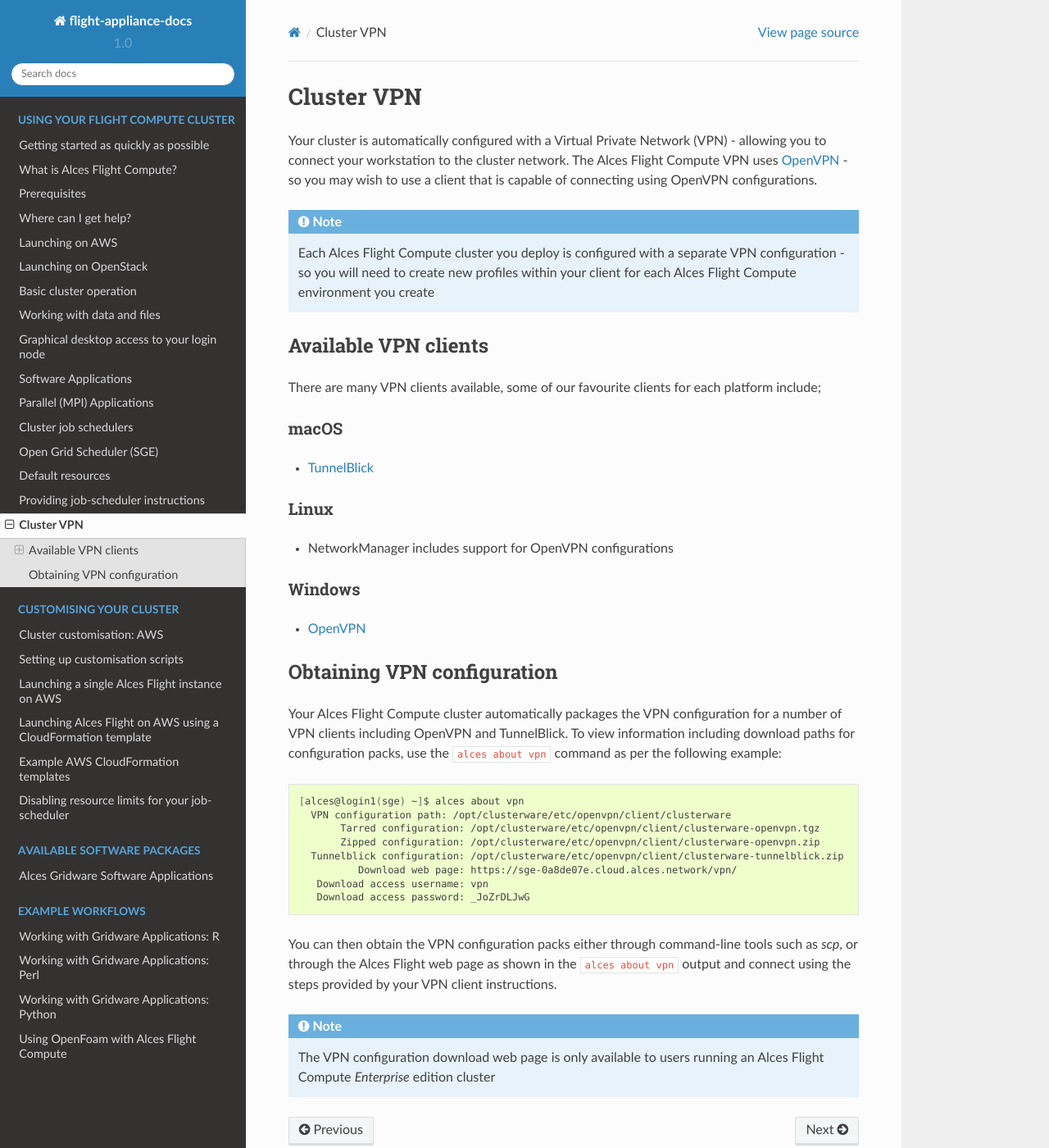
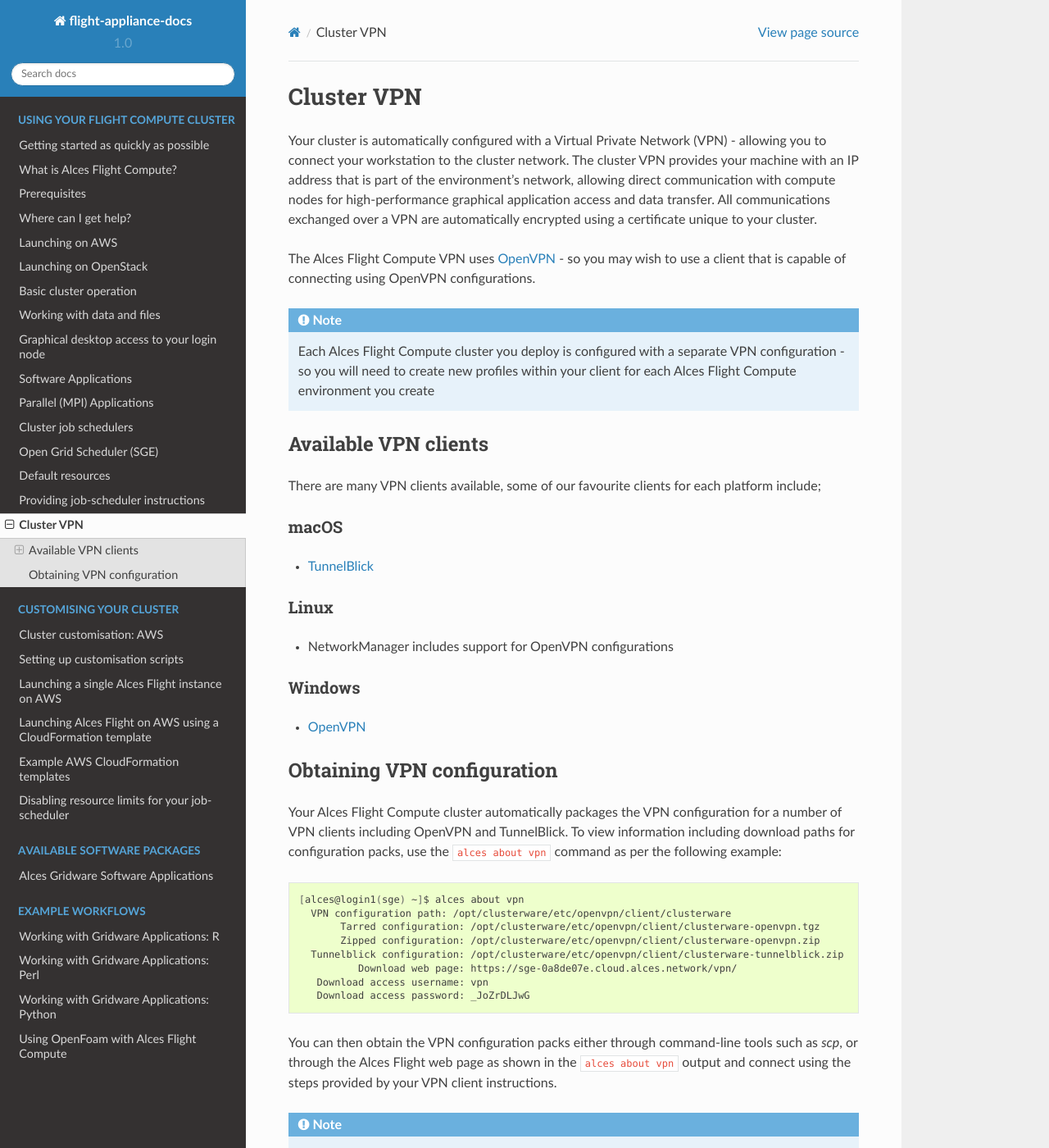
Before and after one commit to alces-software/flight-appliance-docs, a Sphinx documentation site: the page built from docs/source/vpn/vpn.rst, in a window 1280 px wide and 1400 px high. Shown: the whole window at 82% size. Built offline with Sphinx 7.4.7 and the Read the Docs theme 2.0.0, drawn with Linux system fonts in a browser that asks for light colours; some of the changed text lies outside the part shown.

Commit message:
Add further detail on VPN/connection

```diff
--- a/docs/source/vpn/vpn.rst
+++ b/docs/source/vpn/vpn.rst
@@ -3,7 +3,9 @@
 Cluster VPN
 ===========
 
-Your cluster is automatically configured with a Virtual Private Network (VPN) - allowing you to connect your workstation to the cluster network. The Alces Flight Compute VPN uses `OpenVPN <https://openvpn.net/>`_ - so you may wish to use a client that is capable of connecting using OpenVPN configurations.
+Your cluster is automatically configured with a Virtual Private Network (VPN) - allowing you to connect your workstation to the cluster network. The cluster VPN provides your machine with an IP address that is part of the environment's network, allowing direct communication with compute nodes for high-performance graphical application access and data transfer. All communications exchanged over a VPN are automatically encrypted using a certificate unique to your cluster.
+
+The Alces Flight Compute VPN uses `OpenVPN <https://openvpn.net/>`_ - so you may wish to use a client that is capable of connecting using OpenVPN configurations.
 
 .. note:: Each Alces Flight Compute cluster you deploy is configured with a separate VPN configuration - so you will need to create new profiles within your client for each Alces Flight Compute environment you create
 
@@ -45,4 +47,4 @@
 
 You can then obtain the VPN configuration packs either through command-line tools such as `scp`, or through the Alces Flight web page as shown in the ``alces about vpn`` output and connect using the steps provided by your VPN client instructions.
 
-.. note:: The VPN configuration download web page is only available to users running an Alces Flight Compute *Enterprise* edition cluster
+.. note:: The VPN configuration download web page is only available to users running an Alces Flight Compute *Enterprise* edition cluster. The VPN configuration page available to Alces Flight Compute *Enterprise* edition clusters also includes handy instructions on how to connect using various clients.
```
